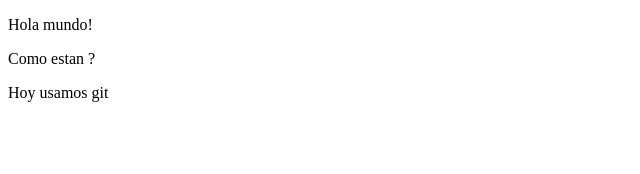
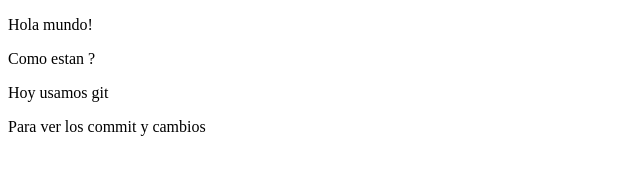
Before and after one commit to mnahuels/mi-proyecto-nuevo, a plain HTML site: page index.html in a window 1280 px wide. Shown: the whole page, without its empty margins (0-640 px from the left). Drawn offline with Linux system fonts and the light colour scheme.

```diff
--- a/index.html
+++ b/index.html
@@ -12,6 +12,7 @@
              <p>Hola mundo!</p>
              <p>Como estan ?</p>
              <p>Hoy usamos git</p>
+             <p>Para ver los commit y cambios</p>
          </section>
    </main>
    <footer>
```
